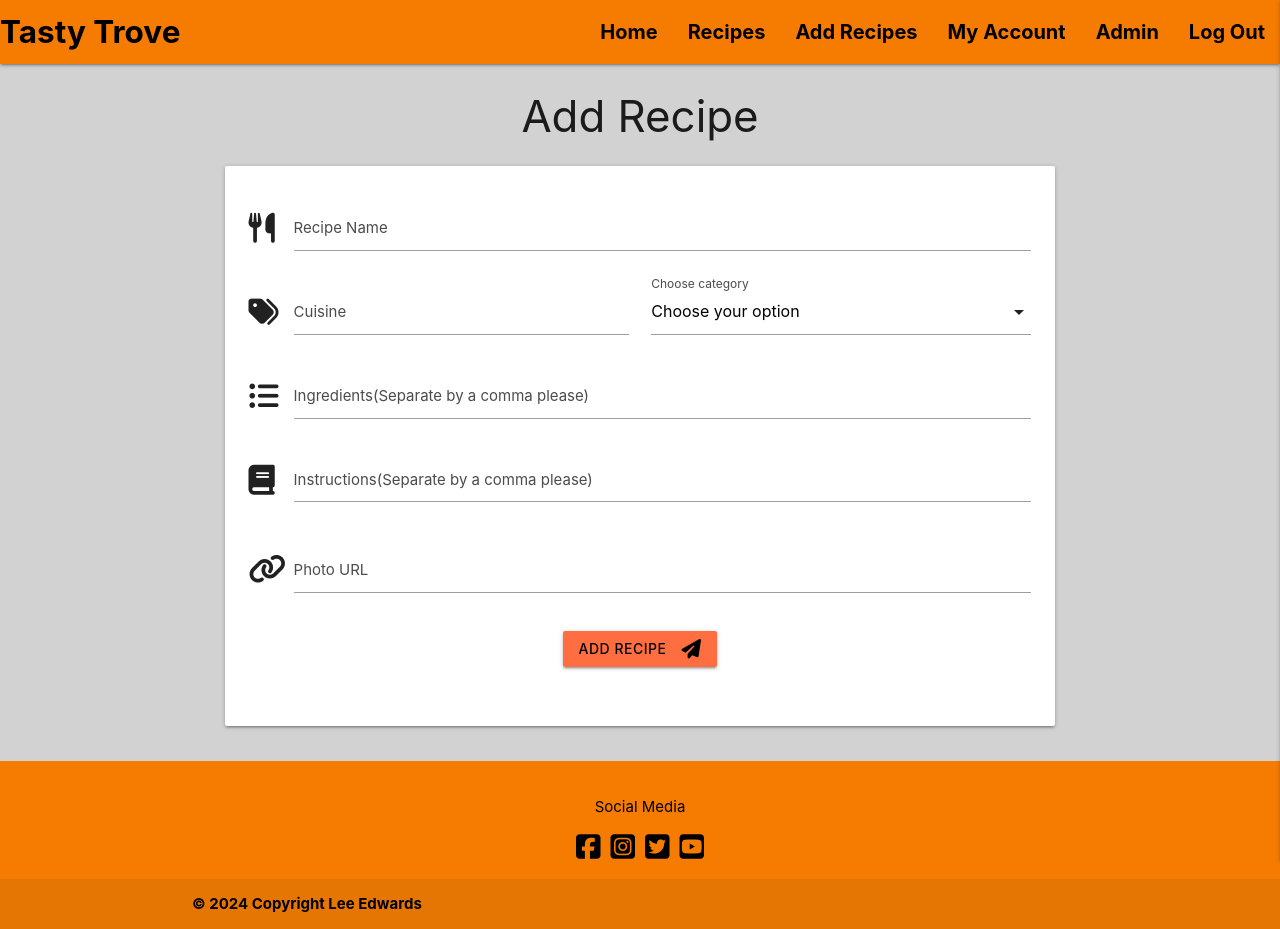
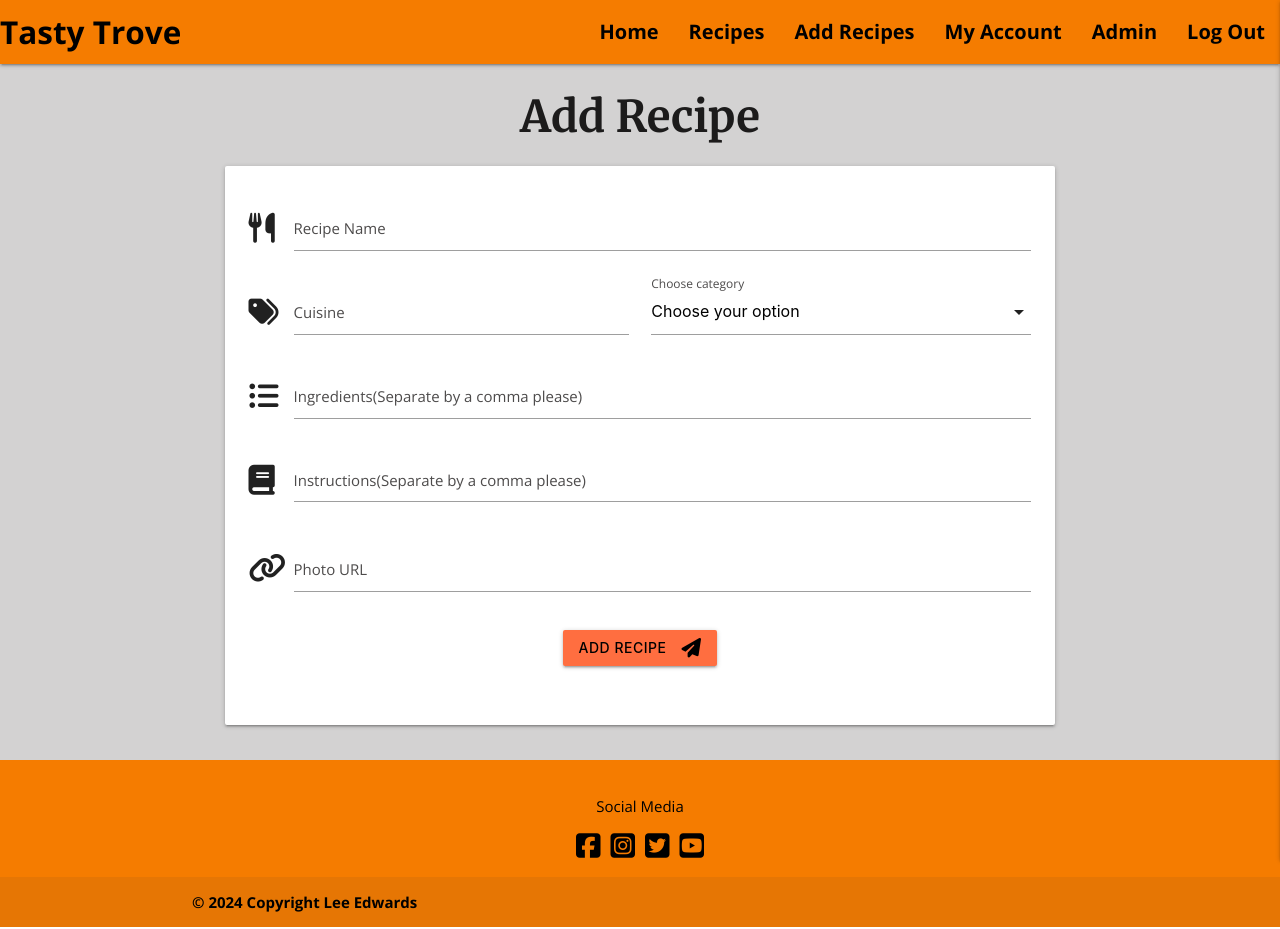
Before and after one commit to LeeEd1/MS3-project, a Flask app: page /add_recipe in a window 1280 px wide. Run offline with Flask 3, Linux system fonts and the light colour scheme; the visitor is signed in with stand-in values (Sample User, id 1); data that the repository does not hold is empty; some libraries are stand-ins or nearby versions.

Commit message:
comment csscode added fonts and styling

```diff
--- a/static/css/style.css
+++ b/static/css/style.css
@@ -1,10 +1,20 @@
+@import url('https://fonts.googleapis.com/css2?family=Merriweather:ital,wght@0,300;0,400;0,700;0,900;1,300;1,400;1,700;1,900&family=Open+Sans:ital,wght@0,300..800;1,300..800&display=swap');
+
 body {
     background-color: #d3d2d2;
+    font-family: 'Open Sans', sans-serif;
+    font-weight: 400;
 }
 
 label {
     color: rgb(77, 75, 75) !important;
 }
+
+h1, h2, h3 {
+    font-family: 'Merriweather', serif;
+    font-weight: 700;
+}
+
 .flashes {
     text-align: center;
     background-color: yellow;
@@ -69,7 +79,7 @@ nav ul a {
 }
 
 .card.medium {
-    height: 320px;
+    height: 340px;
     border-radius: 5%;
 }
 
@@ -104,6 +114,10 @@ nav ul a {
     font-weight: bold;
 }
 
+.account {
+    font-size: 18px;
+}
+
 .account-btn {
     font-weight: bold;
 }
```
Also changed, not shown: static/images/readme-img/user-home.png (added).
